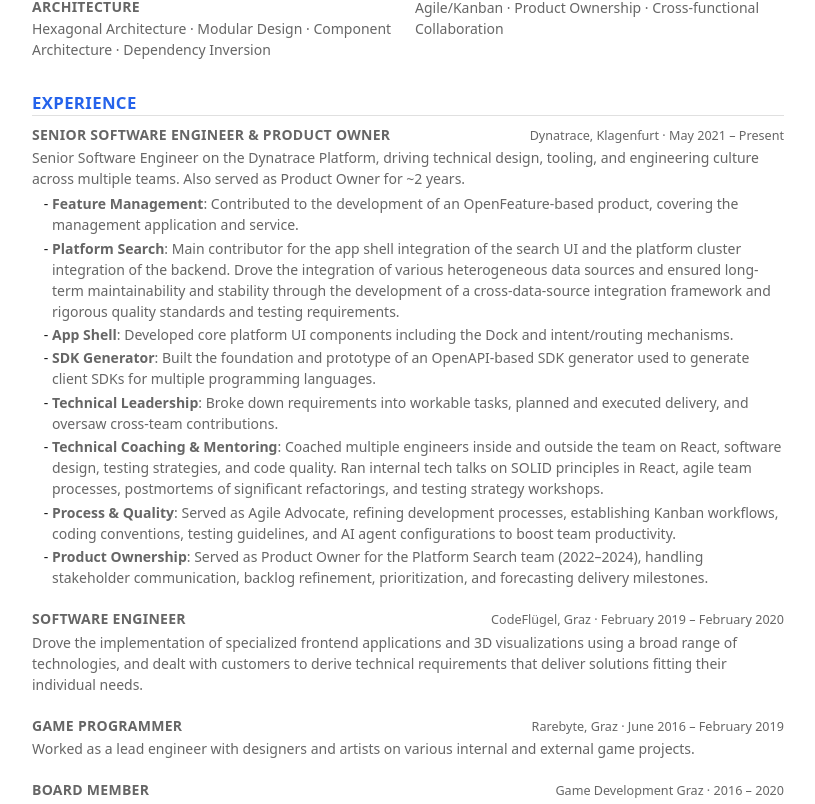
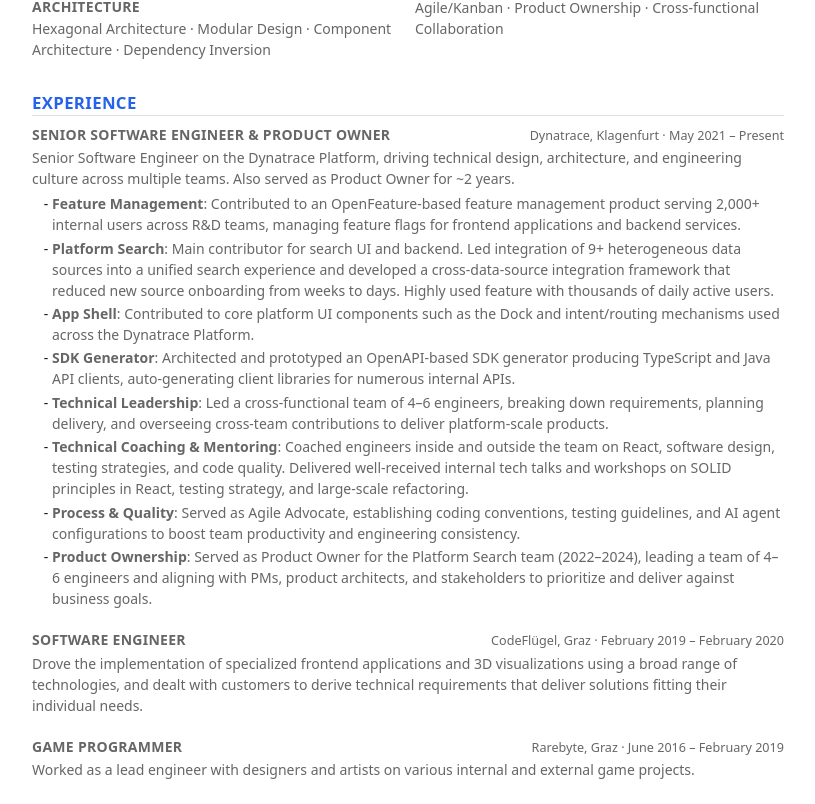
Before and after one commit to AlmostBearded/almostbearded.github.io, a React (Vite) app: page / in a window 1280 px wide. Shown: the part 739-1543 px from the top of the page, without its empty margins (232-1047 px from the left). Built offline with nearby package versions, Linux system fonts and the light colour scheme.

Commit message:
improve dynatrace highlights with metrics

```diff
--- a/src/data.ts
+++ b/src/data.ts
@@ -87,39 +87,39 @@
       institution: "Dynatrace, Klagenfurt",
       period: "May 2021 – Present",
       summary:
-        "Senior Software Engineer on the Dynatrace Platform, driving technical design, tooling, and engineering culture across multiple teams. Also served as Product Owner for ~2 years.",
+        "Senior Software Engineer on the Dynatrace Platform, driving technical design, architecture, and engineering culture across multiple teams. Also served as Product Owner for ~2 years.",
       highlights: [
         {
           title: "Feature Management",
-          summary: "Contributed to the development of an OpenFeature-based product, covering the management application and service.",
+          summary: "Contributed to an OpenFeature-based feature management product serving 2,000+ internal users across R&D teams, managing feature flags for frontend applications and backend services.",
         },
         {
           title: "Platform Search",
-          summary: "Main contributor for the app shell integration of the search UI and the platform cluster integration of the backend. Drove the integration of various heterogeneous data sources and ensured long-term maintainability and stability through the development of a cross-data-source integration framework and rigorous quality standards and testing requirements.",
+          summary: "Main contributor for search UI and backend. Led integration of 9+ heterogeneous data sources into a unified search experience and developed a cross-data-source integration framework that reduced new source onboarding from weeks to days. Highly used feature with thousands of daily active users.",
         },
         {
           title: "App Shell",
-          summary: "Developed core platform UI components including the Dock and intent/routing mechanisms.",
+          summary: "Contributed to core platform UI components such as the Dock and intent/routing mechanisms used across the Dynatrace Platform.",
         },
         {
           title: "SDK Generator",
-          summary: "Built the foundation and prototype of an OpenAPI-based SDK generator used to generate client SDKs for multiple programming languages.",
+          summary: "Architected and prototyped an OpenAPI-based SDK generator producing TypeScript and Java API clients, auto-generating client libraries for numerous internal APIs.",
         },
         {
           title: "Technical Leadership",
-          summary: "Broke down requirements into workable tasks, planned and executed delivery, and oversaw cross-team contributions.",
+          summary: "Led a cross-functional team of 4–6 engineers, breaking down requirements, planning delivery, and overseeing cross-team contributions to deliver platform-scale products.",
         },
         {
           title: "Technical Coaching & Mentoring",
-          summary: "Coached multiple engineers inside and outside the team on React, software design, testing strategies, and code quality. Ran internal tech talks on SOLID principles in React, agile team processes, postmortems of significant refactorings, and testing strategy workshops.",
+          summary: "Coached engineers inside and outside the team on React, software design, testing strategies, and code quality. Delivered well-received internal tech talks and workshops on SOLID principles in React, testing strategy, and large-scale refactoring.",
         },
         {
           title: "Process & Quality",
-          summary: "Served as Agile Advocate, refining development processes, establishing Kanban workflows, coding conventions, testing guidelines, and AI agent configurations to boost team productivity.",
+          summary: "Served as Agile Advocate, establishing coding conventions, testing guidelines, and AI agent configurations to boost team productivity and engineering consistency.",
         },
         {
           title: "Product Ownership",
-          summary: "Served as Product Owner for the Platform Search team (2022–2024), handling stakeholder communication, backlog refinement, prioritization, and forecasting delivery milestones.",
+          summary: "Served as Product Owner for the Platform Search team (2022–2024), leading a team of 4–6 engineers and aligning with PMs, product architects, and stakeholders to prioritize and deliver against business goals.",
         },
       ],
     },
```
